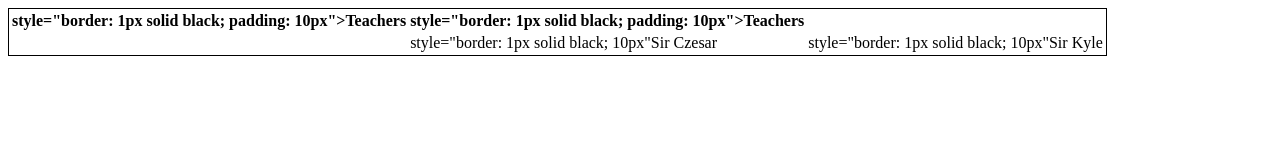
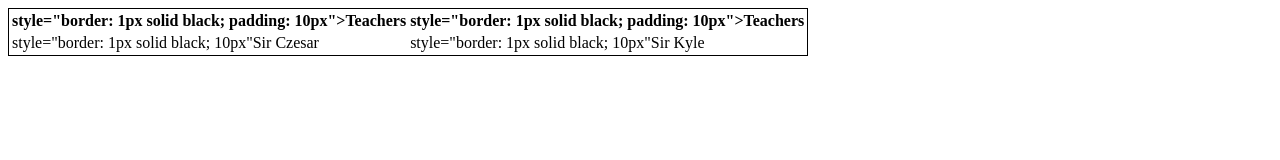
Before and after one commit to Teejay225-src/monkeys333, a plain HTML site: page index.html in a window 1280 px wide. Drawn offline with Linux system fonts and the light colour scheme.

Commit message:
Update index.html

```diff
--- a/index.html
+++ b/index.html
@@ -17,10 +17,10 @@
                                 <th> style="border: 1px solid black; padding: 10px">Teachers</th>
 
                           </tr>
-                                <td>
-                                     <td> style="border: 1px solid black; 10px"Sir Czesar</td>
-                                     <td> style="border: 1px solid black; 10px"Sir Kyle</td>
-                                </td>
+                           <tr>
+                                <td> style="border: 1px solid black; 10px"Sir Czesar</td>
+                                <td> style="border: 1px solid black; 10px"Sir Kyle</td>
+                           </tr>
                  </table>
           </body>
 
```
